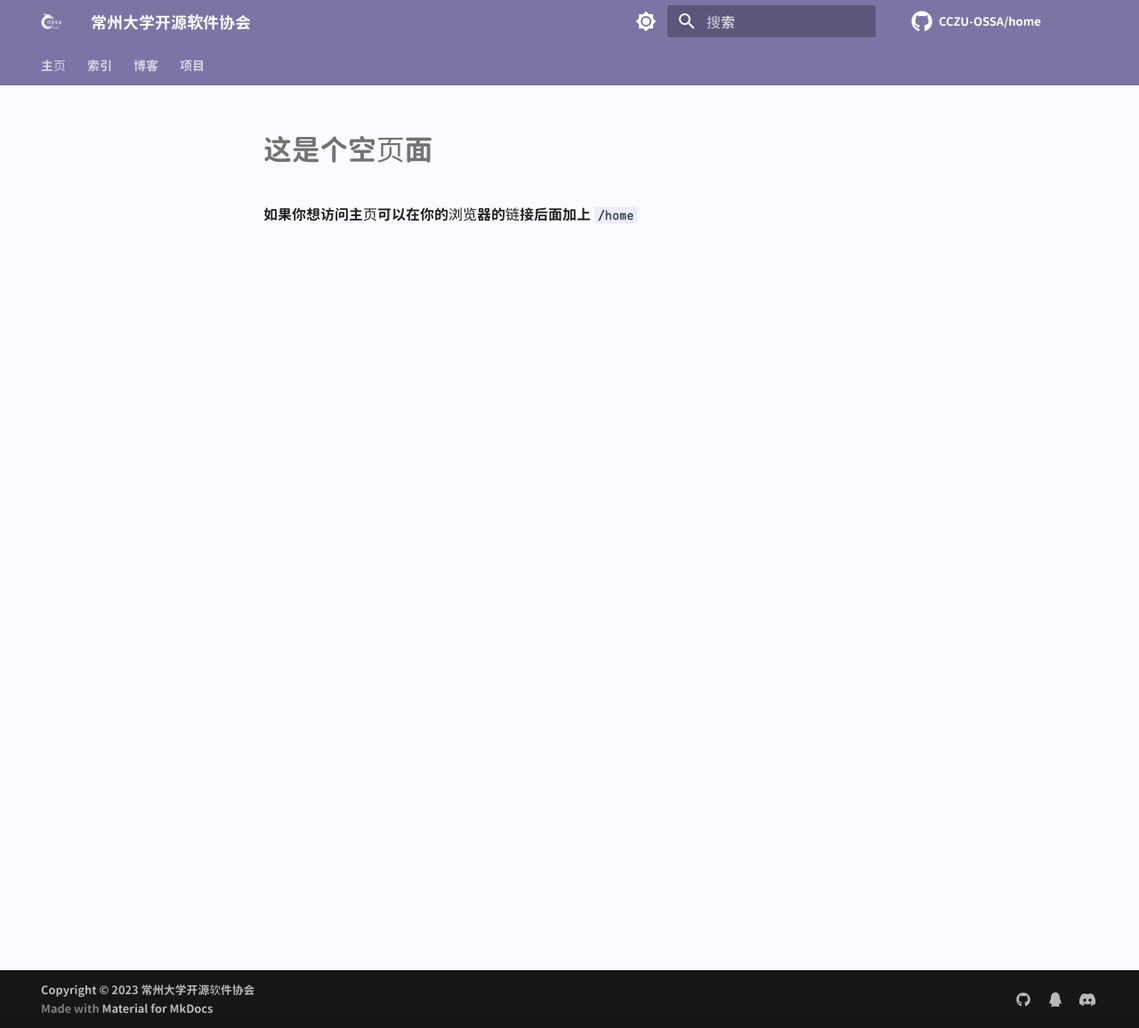
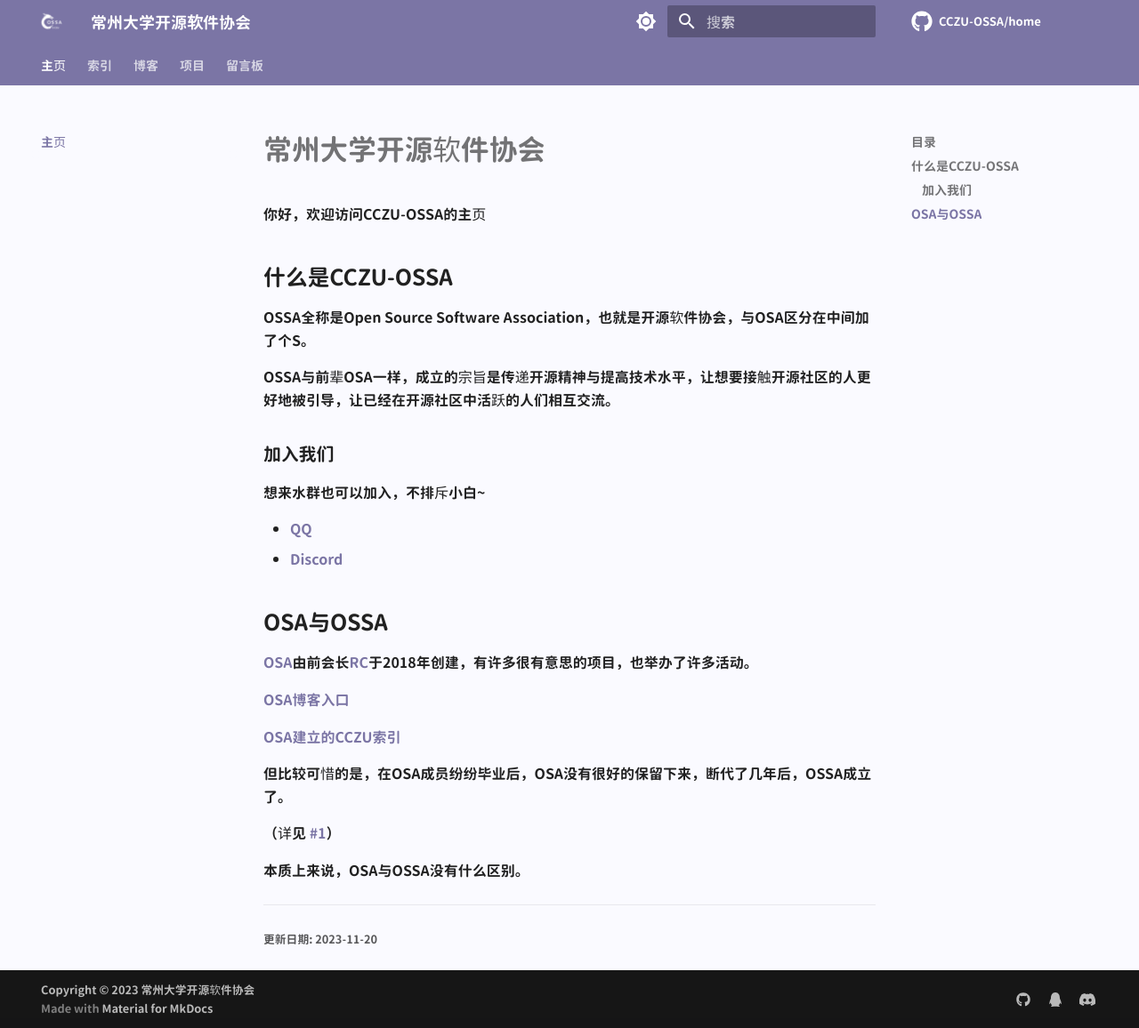
Before and after one commit to CCZU-OSSA/home, an MkDocs documentation site: the page built from docs/index.md, in a window 1280 px wide and 1156 px high. Shown: the whole window at 89% size. Built offline with MkDocs 1.6.1 and Material for MkDocs 9.7.7, drawn with Linux system fonts in a browser that asks for light colours; some web fonts are replaced; comment, search, counter and statistics services are not loaded.

Commit message:
🎨 排版

```diff
--- a/docs/home/index.md
+++ /dev/null
@@ -1,36 +0,0 @@
----
-title: 主页
-comments: true
-date: 2023-11-20
----
-
-# 常州大学开源软件协会
-
-你好，欢迎访问CCZU-OSSA的主页
-
-## 什么是CCZU-OSSA
-
-OSSA全称是Open Source Software Association，也就是开源软件协会，与OSA区分在中间加了个S。
-
-OSSA与前辈OSA一样，成立的宗旨是传递开源精神与提高技术水平，让想要接触开源社区的人更好地被引导，让已经在开源社区中活跃的人们相互交流。
-
-### 加入我们
-
-想来水群也可以加入，不排斥小白~
-
- - [QQ](http://qm.qq.com/cgi-bin/qm/qr?_wv=1027&k=6wgGLJ_NmKQl7f9Ws6JAprbTwmG9Ouei&authKey=g7bXX%2Bn2dHlbecf%2B8QfGJ15IFVOmEdGTJuoLYfviLg7TZIsZCu45sngzZfL3KktN&noverify=0&group_code=947560153)
- - [Discord](https://discord.gg/zqhURaJ8)
-
-## OSA与OSSA
-
-[OSA](https://github.com/cczu-osa)由前会长[RC](https://github.com/stdrc)于2018年创建，有许多很有意思的项目，也举办了许多活动。
-
-[OSA博客入口](https://cczu-ossa.github.io/home-legacy/)
-
-[OSA建立的CCZU索引](https://cczu-ossa.github.io/index-legacy/)
-
-但比较可惜的是，在OSA成员纷纷毕业后，OSA没有很好的保留下来，断代了几年后，OSSA成立了。
-
-（详见 [#1](https://github.com/cczu-osa/osa-init/issues/1)）
-
-本质上来说，OSA与OSSA没有什么区别。
--- a/docs/index.md
+++ b/docs/index.md
@@ -1,3 +1,35 @@
-# 这是个空页面
+---
+title: 主页
+date: 2023-11-20
+---
 
-如果你想访问主页可以在你的浏览器的链接后面加上 `/home`
+# 常州大学开源软件协会
+
+你好，欢迎访问CCZU-OSSA的主页
+
+## 什么是CCZU-OSSA
+
+OSSA全称是Open Source Software Association，也就是开源软件协会，与OSA区分在中间加了个S。
+
+OSSA与前辈OSA一样，成立的宗旨是传递开源精神与提高技术水平，让想要接触开源社区的人更好地被引导，让已经在开源社区中活跃的人们相互交流。
+
+### 加入我们
+
+想来水群也可以加入，不排斥小白~
+
+ - [QQ](http://qm.qq.com/cgi-bin/qm/qr?_wv=1027&k=6wgGLJ_NmKQl7f9Ws6JAprbTwmG9Ouei&authKey=g7bXX%2Bn2dHlbecf%2B8QfGJ15IFVOmEdGTJuoLYfviLg7TZIsZCu45sngzZfL3KktN&noverify=0&group_code=947560153)
+ - [Discord](https://discord.gg/zqhURaJ8)
+
+## OSA与OSSA
+
+[OSA](https://github.com/cczu-osa)由前会长[RC](https://github.com/stdrc)于2018年创建，有许多很有意思的项目，也举办了许多活动。
+
+[OSA博客入口](https://cczu-ossa.github.io/home-legacy/)
+
+[OSA建立的CCZU索引](https://cczu-ossa.github.io/index-legacy/)
+
+但比较可惜的是，在OSA成员纷纷毕业后，OSA没有很好的保留下来，断代了几年后，OSSA成立了。
+
+（详见 [#1](https://github.com/cczu-osa/osa-init/issues/1)）
+
+本质上来说，OSA与OSSA没有什么区别。
--- a/mkdocs.yml
+++ b/mkdocs.yml
@@ -7,7 +7,7 @@ repo_url: https://github.com/CCZU-OSSA/home
 copyright: Copyright &copy; 2023 常州大学开源软件协会
 
 nav:
-  - 主页: home/index.md
+  - 主页: index.md
   - 索引:
       - indexs/for-fresher.md
       - indexs/cczu-links.md
@@ -19,7 +19,8 @@ nav:
           - blog/hardware/index.md
   - 项目:
       - project/cczu-helper.md
-
+  - 留言板:
+      - chat/index.md
 theme:
   name: material
   custom_dir: overrides
```
Also changed, not shown: docs/chat/index.md (added, +7 -0 lines).
